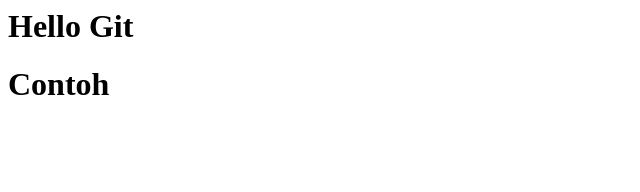
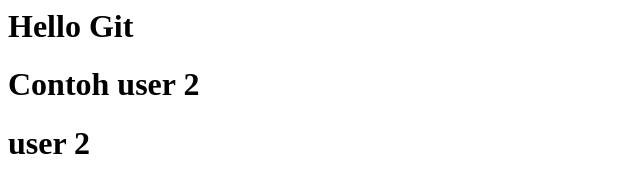
Before and after one commit to resiwicaksono98/learn-git-remote, a plain HTML site: page index.html in a window 1280 px wide. Shown: the whole page, without its empty margins (0-640 px from the left). Drawn offline with Linux system fonts and the light colour scheme.

Commit message:
add user2 to index.html

```diff
--- a/index.html
+++ b/index.html
@@ -1,6 +1,7 @@
 <html>
 	<body>
 		<h1>Hello Git</h1>
-		<h1>Contoh</h1>
+		<h1>Contoh user 2</h1>
+		<h1>user 2</h1>
 	</body>
 </html>
```
